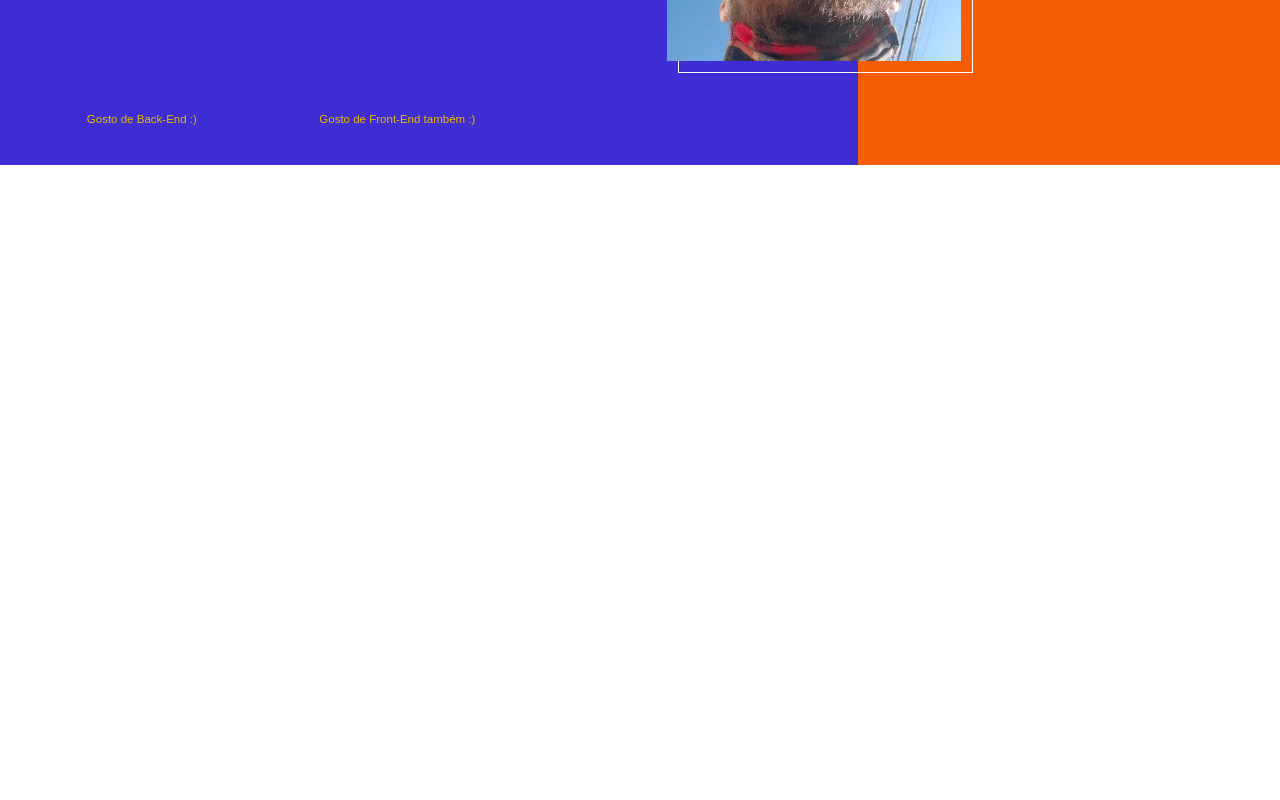
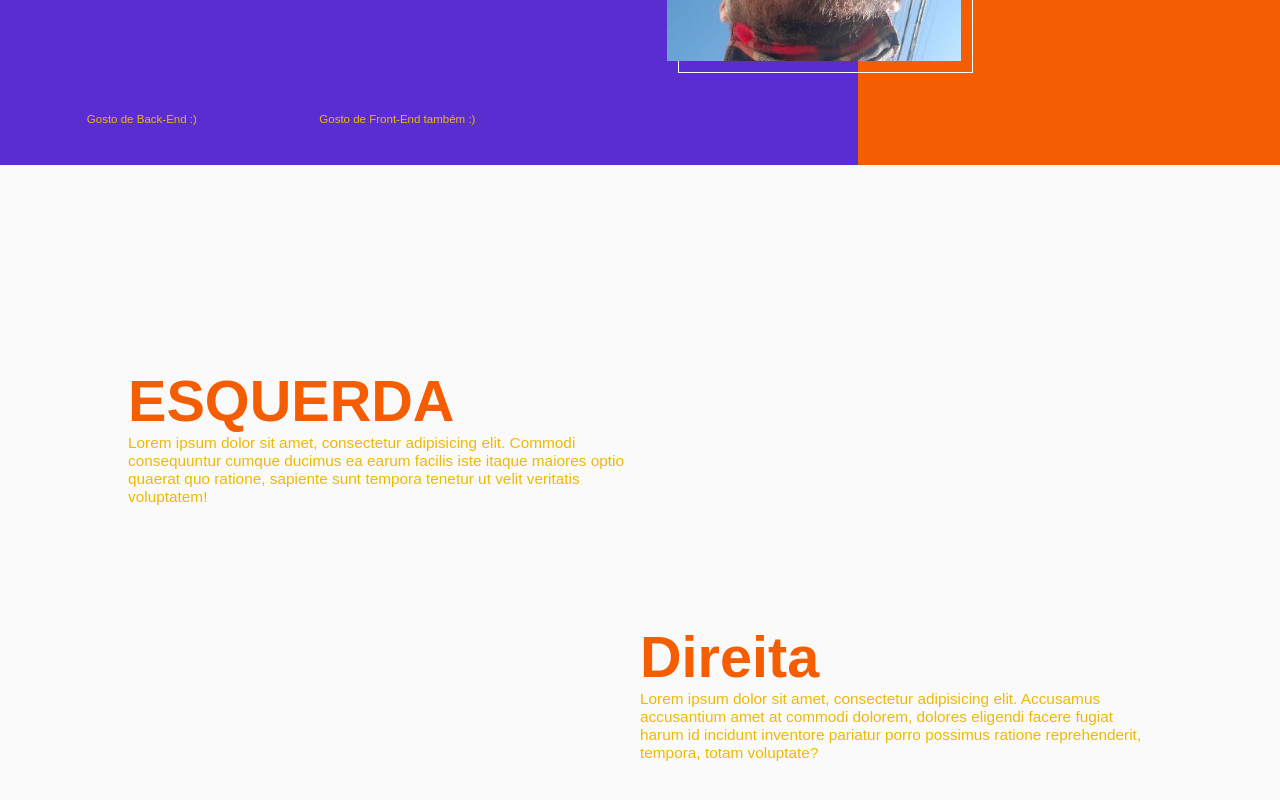
Before and after one commit to pedroHenrique57/Portfolio, an Angular app: page / in a window 1280 px wide. Shown: the part 298-1098 px from the top of the page. Before the commit the page ends 800 px from the top, so only its background shows below. Built offline with nearby package versions, Linux system fonts and the light colour scheme; a web font is replaced by a local one.

Commit message:
Section Descrição
Signed-off-by: pedrohenrique57 <pedro.henrique.contato369@gmail.com>

```diff
--- a/src/app/pages/home/home.component.html
+++ b/src/app/pages/home/home.component.html
@@ -11,8 +11,19 @@
     </article>
     <span><img src="./assets/img/102995361.jpg" alt=""></span>
   </div>
-  <div class="description">
+  <div class="subContent">
     <p>Gosto de Back-End :)</p>
     <p>Gosto de Front-End também :)</p>
   </div>
 </section>
+
+<section class="description">
+  <article class="description__leftArticle">
+    <h1>ESQUERDA</h1>
+    <p>Lorem ipsum dolor sit amet, consectetur adipisicing elit. Commodi consequuntur cumque ducimus ea earum facilis iste itaque maiores optio quaerat quo ratione, sapiente sunt tempora tenetur ut velit veritatis voluptatem!</p>
+  </article>
+  <article class="description__rightArticle">
+    <h1>Direita</h1>
+    <p>Lorem ipsum dolor sit amet, consectetur adipisicing elit. Accusamus accusantium amet at commodi dolorem, dolores eligendi facere fugiat harum id incidunt inventore pariatur porro possimus ratione reprehenderit, tempora, totam voluptate?</p>
+  </article>
+</section>
--- a/src/app/pages/home/home.component.scss
+++ b/src/app/pages/home/home.component.scss
@@ -1,3 +1,7 @@
+h1 {
+  font-size: 4.5em;
+}
+
 .aboutMe {
   background: linear-gradient(90deg, var(--purple) 67%, var(--title) 33%);
   width: 100vw;
@@ -19,7 +23,6 @@
 
       h1 {
         align-self: flex-start;
-        font-size: 4.5em;
         color: var(--title);
       }
 
@@ -49,7 +52,7 @@
     }
   }
 
-  .description {
+  .subContent {
     margin-top: 5vh;
     padding-left: 6rem;
     display: flex;
@@ -63,3 +66,39 @@
     }
   }
 }
+
+
+.description {
+  width: 100vw;
+  height: 100vh;
+  display: flex;
+  flex-direction: row;
+  justify-content: space-between;
+  align-items: center;
+  //column-gap: 45rem;
+  background: var(--white);
+  padding: 0 10rem;
+
+  article {
+    width: 40rem;
+
+    h1 {
+      color: var(--title);
+    }
+
+    p {
+      color: var(--subtitle);
+      font-size: 1.2rem;
+    }
+  }
+
+  &__leftArticle {
+    position: relative;
+    top: -10rem;
+  }
+
+  &__rightArticle {
+    position: relative;
+    top: 10rem;
+  }
+}
--- a/src/styles.scss
+++ b/src/styles.scss
@@ -3,8 +3,8 @@
 :root {
   --title: #F45D01;
   --subtitle: #EEB902;
-  --background: #592dd2;
-  --purple: #3d2dd2;
+  --purple: #592dd2;
+  --white: #fafafa;
 }
 
 * {
```
